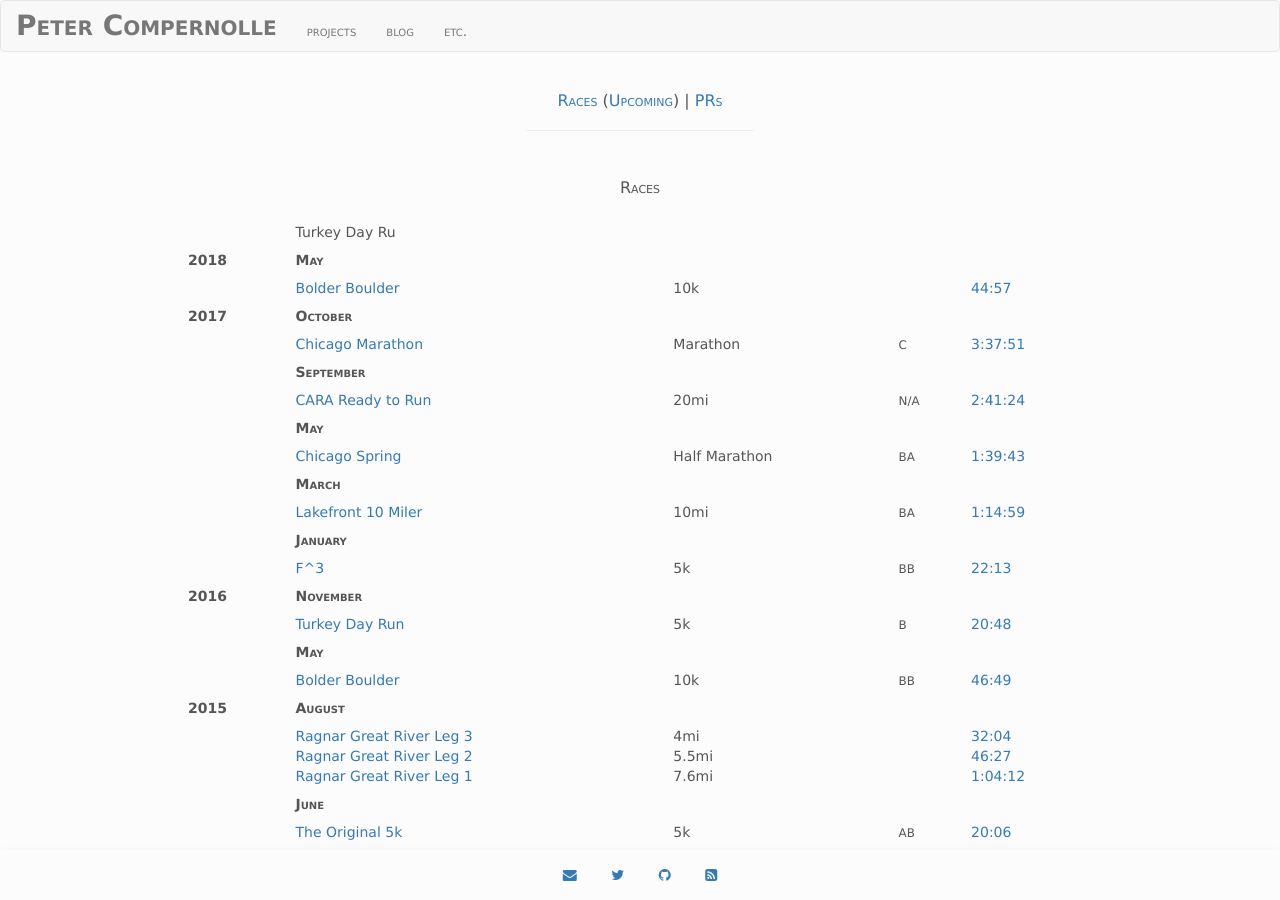
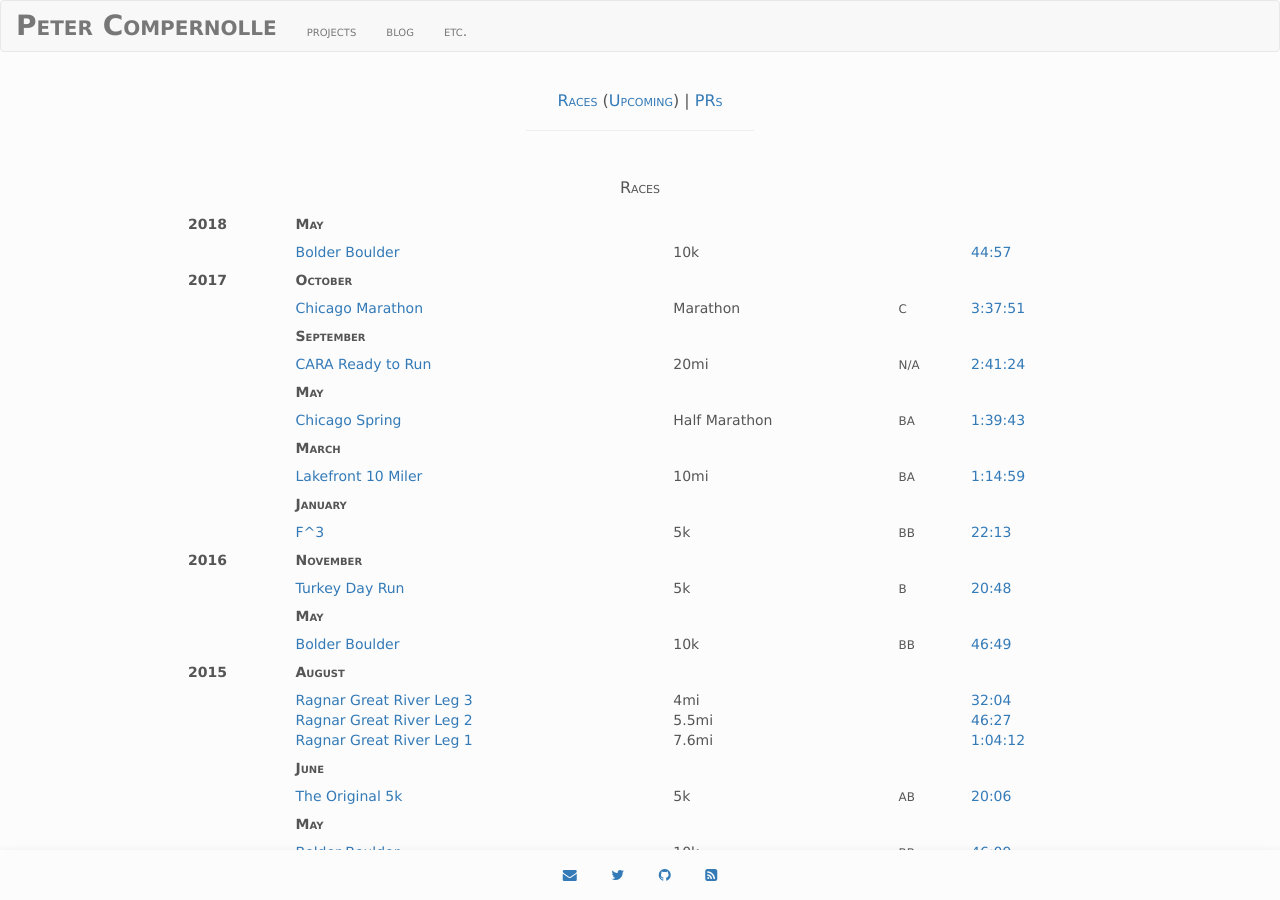
Before and after one commit to thelowlypeon/thelowlypeon.github.io, a Jekyll site: the page built from running/races.html, in a window 1280 px wide and 900 px high. Built offline with Jekyll 4.4.1, drawn with Linux system fonts in a browser that asks for light colours.

Commit message:
fixes copy pasta because i’m on my phone

```diff
--- a/_data/races.yml
+++ b/_data/races.yml
@@ -180,4 +180,3 @@
   time: '44:57'
   results_url: http://bolderboulder2018.onlineraceresults.com/individual.php?bib=C219
   pr: 10k
-- name: Turkey Day Ru
```
